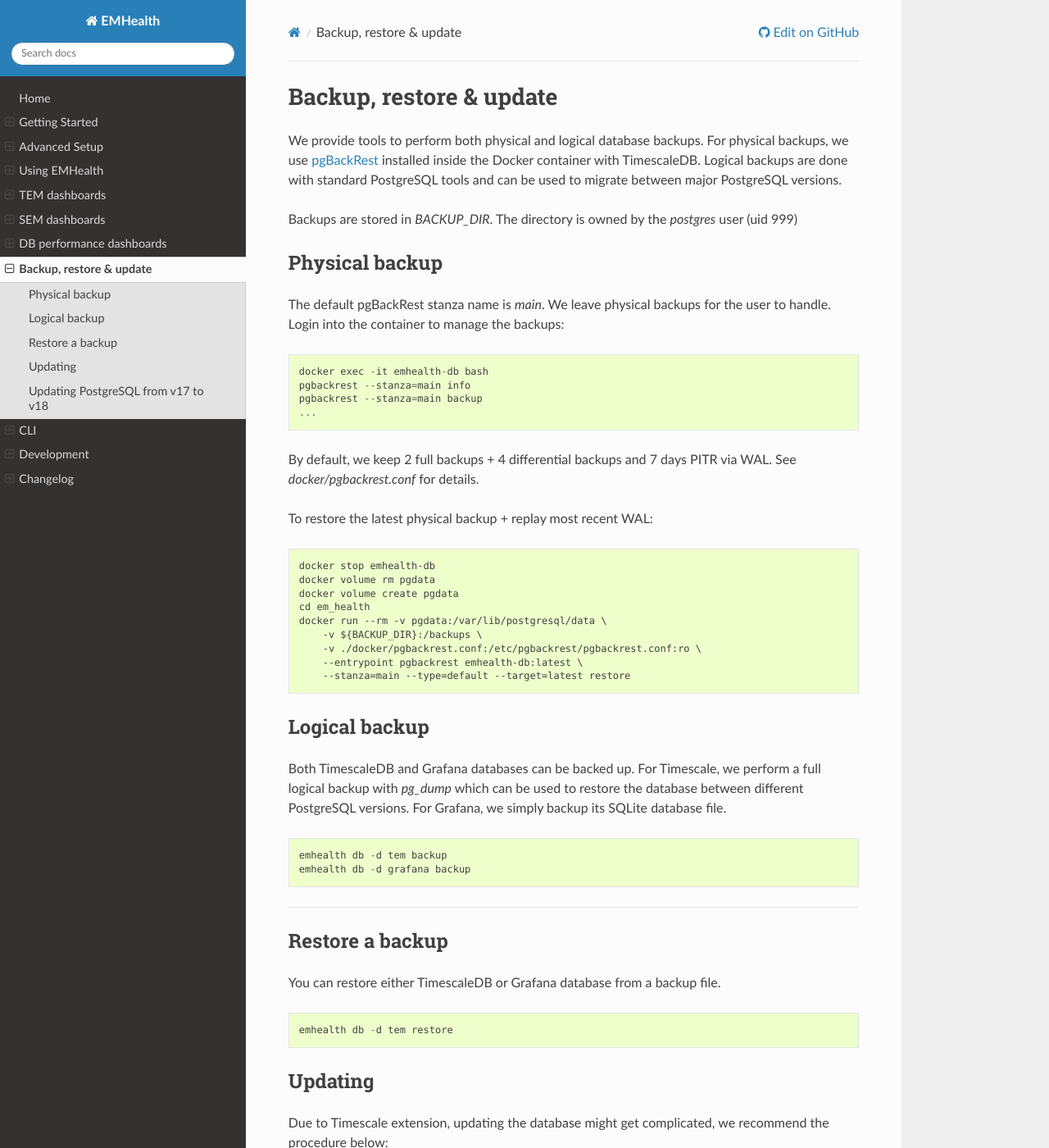
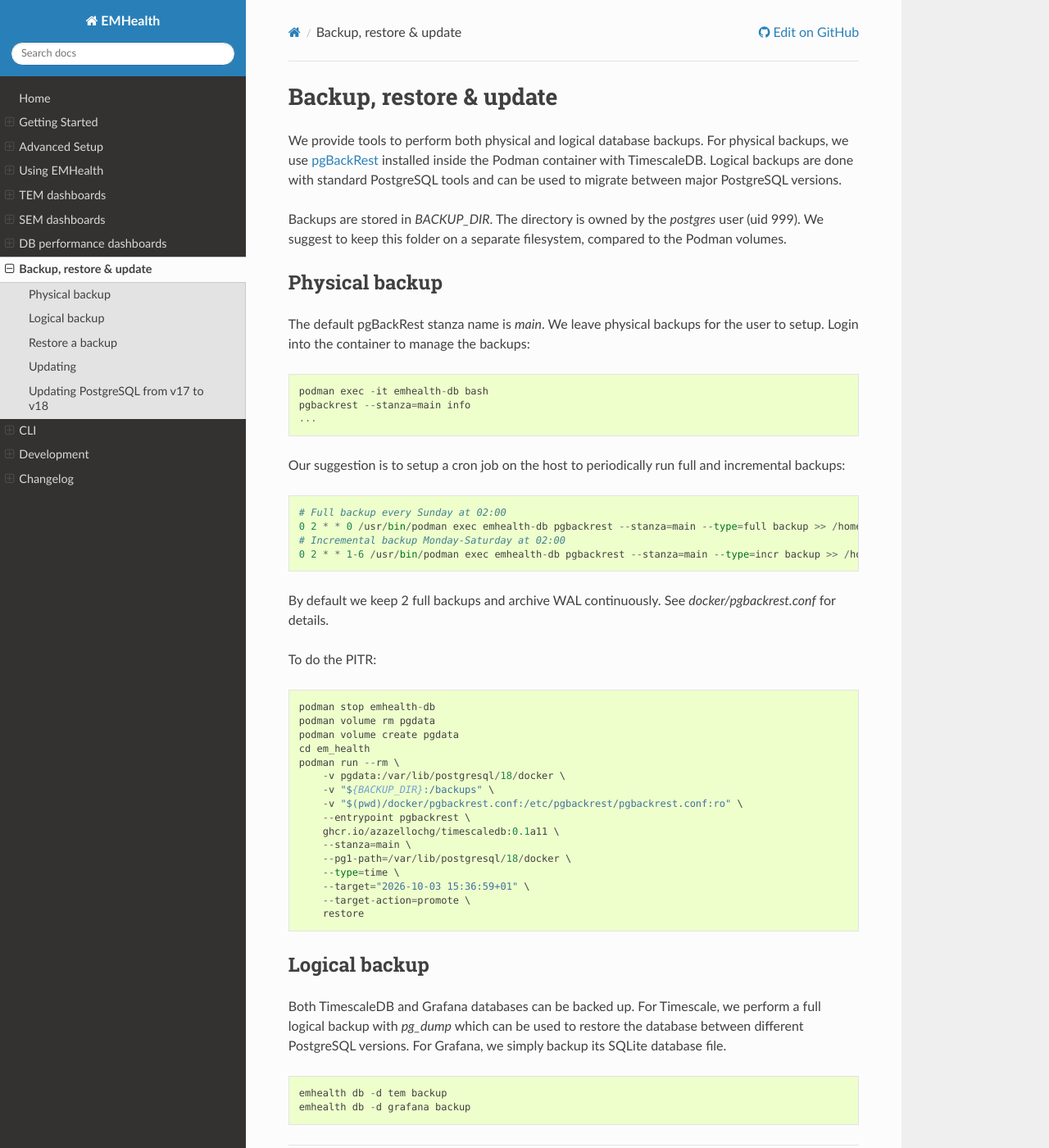
Before and after one commit to azazellochg/em_health, a Sphinx documentation site: the page built from docs/maintenance.rst, in a window 1280 px wide and 1400 px high. Shown: the whole window at 82% size. Built offline with Sphinx 7.4.7 and the Read the Docs theme 3.1.0, drawn with Linux system fonts in a browser that asks for light colours; some of the changed text lies outside the part shown.

Commit message:
update pgbackrest config and physical backups setup&docs

```diff
--- a/docs/changelog.rst
+++ b/docs/changelog.rst
@@ -4,7 +4,7 @@ Changelog
 Version 0.1a11
 ^^^^^^^^^^^^^^
 
-* update docker images
+* update podman images
 
 Version 0.1a10
 ^^^^^^^^^^^^^^
--- a/docs/development.rst
+++ b/docs/development.rst
@@ -63,7 +63,7 @@ All ``EMHealth`` application actions are saved into `emhealth.log`. PostgreSQL l
 
 .. code-block::
 
-    docker exec -it emhealth-db bash
+    podman exec -it emhealth-db bash
     cd /var/lib/postgresql/data/log
     cat *.csv
 
@@ -71,7 +71,7 @@ Grafana logs are accessible via:
 
 .. code-block::
 
-    docker logs emhealth-grafana
+    podman logs emhealth-grafana
 
 Database structure
 ^^^^^^^^^^^^^^^^^^
--- a/docs/maintenance.rst
+++ b/docs/maintenance.rst
@@ -2,39 +2,54 @@ Backup, restore & update
 ========================
 
 We provide tools to perform both physical and logical database backups. For physical backups, we use `pgBackRest <https://pgbackrest.org/>`_ installed inside
-the Docker container with TimescaleDB. Logical backups are done with standard PostgreSQL tools and can be used to migrate
+the Podman container with TimescaleDB. Logical backups are done with standard PostgreSQL tools and can be used to migrate
 between major PostgreSQL versions.
 
-Backups are stored in `BACKUP_DIR`. The directory is owned by the *postgres* user (uid 999)
+Backups are stored in `BACKUP_DIR`. The directory is owned by the *postgres* user (uid 999).
+We suggest to keep this folder on a separate filesystem, compared to the Podman volumes.
 
 Physical backup
 ---------------
 
-The default pgBackRest stanza name is *main*. We leave physical backups for the user to handle. Login into the container to manage the backups:
+The default pgBackRest stanza name is *main*. We leave physical backups for the user to setup. Login into the container to manage the backups:
 
 .. code-block::
 
-    docker exec -it emhealth-db bash
+    podman exec -it emhealth-db bash
     pgbackrest --stanza=main info
-    pgbackrest --stanza=main backup
     ...
 
-
-By default, we keep 2 full backups + 4 differential backups and 7 days PITR via WAL. See `docker/pgbackrest.conf` for details.
-
-To restore the latest physical backup + replay most recent WAL:
+Our suggestion is to setup a cron job on the host to periodically run full and incremental backups:
 
 .. code-block::
 
-    docker stop emhealth-db
-    docker volume rm pgdata
-    docker volume create pgdata
+    # Full backup every Sunday at 02:00
+    0 2 * * 0 /usr/bin/podman exec emhealth-db pgbackrest --stanza=main --type=full backup >> /home/user/emhealth-backup.log 2>&1
+    # Incremental backup Monday-Saturday at 02:00
+    0 2 * * 1-6 /usr/bin/podman exec emhealth-db pgbackrest --stanza=main --type=incr backup >> /home/user/emhealth-backup.log 2>&1
+
+By default we keep 2 full backups and archive WAL continuously. See `docker/pgbackrest.conf` for details.
+
+To do the PITR:
+
+.. code-block::
+
+    podman stop emhealth-db
+    podman volume rm pgdata
+    podman volume create pgdata
     cd em_health
-    docker run --rm -v pgdata:/var/lib/postgresql/data \
-        -v ${BACKUP_DIR}:/backups \
-        -v ./docker/pgbackrest.conf:/etc/pgbackrest/pgbackrest.conf:ro \
-        --entrypoint pgbackrest emhealth-db:latest \
-        --stanza=main --type=default --target=latest restore
+    podman run --rm \
+        -v pgdata:/var/lib/postgresql/18/docker \
+        -v "${BACKUP_DIR}:/backups" \
+        -v "$(pwd)/docker/pgbackrest.conf:/etc/pgbackrest/pgbackrest.conf:ro" \
+        --entrypoint pgbackrest \
+        ghcr.io/azazellochg/timescaledb:0.1a11 \
+        --stanza=main \
+        --pg1-path=/var/lib/postgresql/18/docker \
+        --type=time \
+        --target="2026-10-03 15:36:59+01" \
+        --target-action=promote \
+        restore
 
 
 Logical backup
@@ -89,11 +104,11 @@ Starting from EMHealth 0.1a6 we have migrated PostgreSQL from v17 to v18. Major
 
     git checkout v0.1a4
     emhealth update
-    docker compose -f docker/compose.yaml down
-    docker run --rm -it -v emhealth_pgdata:/var/lib/postgresql/data ghcr.io/azazellochg/timescaledb:0.1a4 bash -c "pg_checksums -D /var/lib/postgresql/data -e -P"
-    docker compose -f docker/compose.yaml up -d
+    podman-compose -f docker/compose.yaml down
+    podman run --rm -it -v emhealth_pgdata:/var/lib/postgresql/data ghcr.io/azazellochg/timescaledb:0.1a4 bash -c "pg_checksums -D /var/lib/postgresql/data -e -P"
+    podman-compose -f docker/compose.yaml up -d
     git checkout v0.1a6
-    docker rename timescaledb emhealth-db; docker rename renderer emhealth-renderer; docker rename grafana emhealth-grafana
+    podman rename timescaledb emhealth-db; podman rename renderer emhealth-renderer; podman rename grafana emhealth-grafana
     emhealth update
 
 The general idea above is to:
```
Also changed, not shown: 2 other files.
